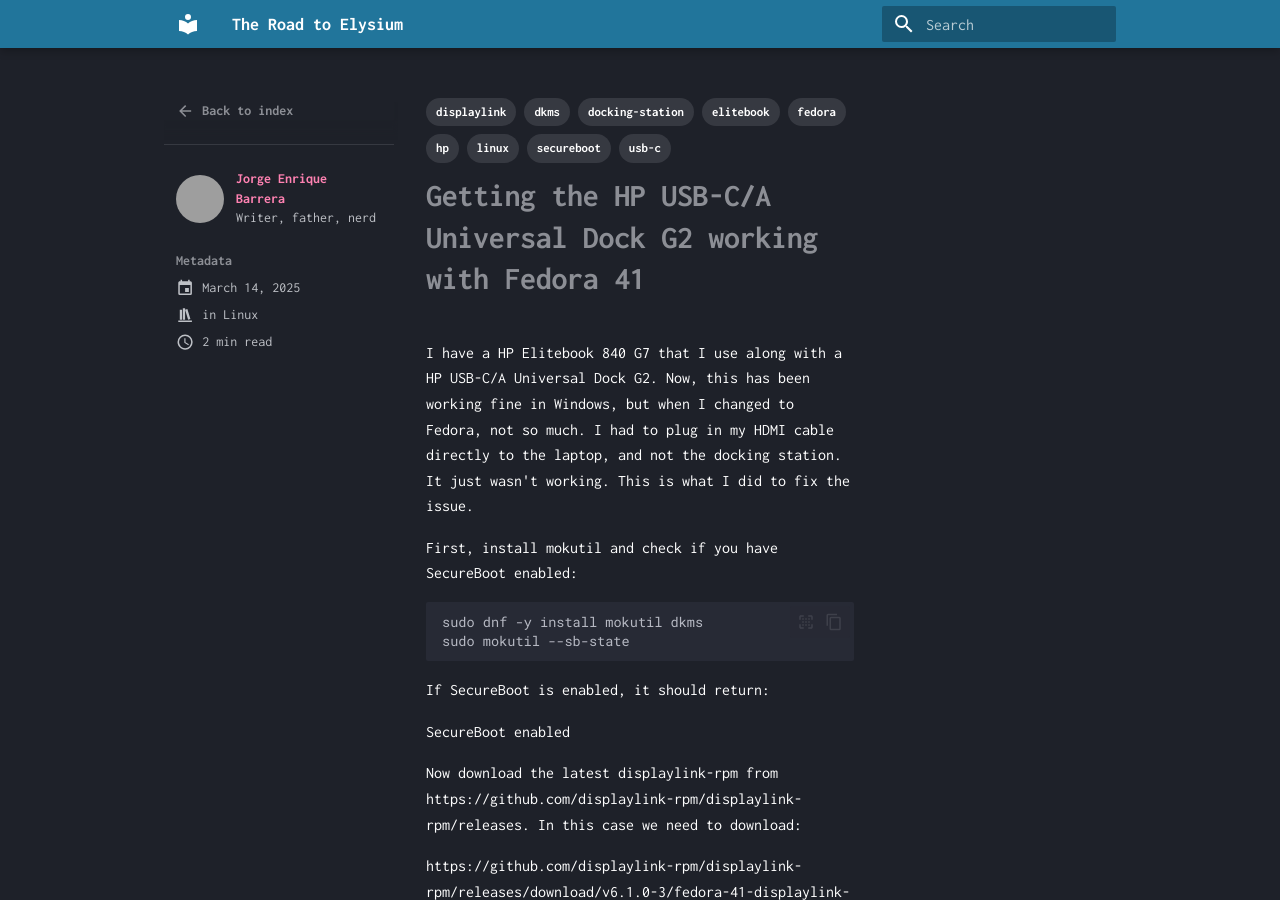
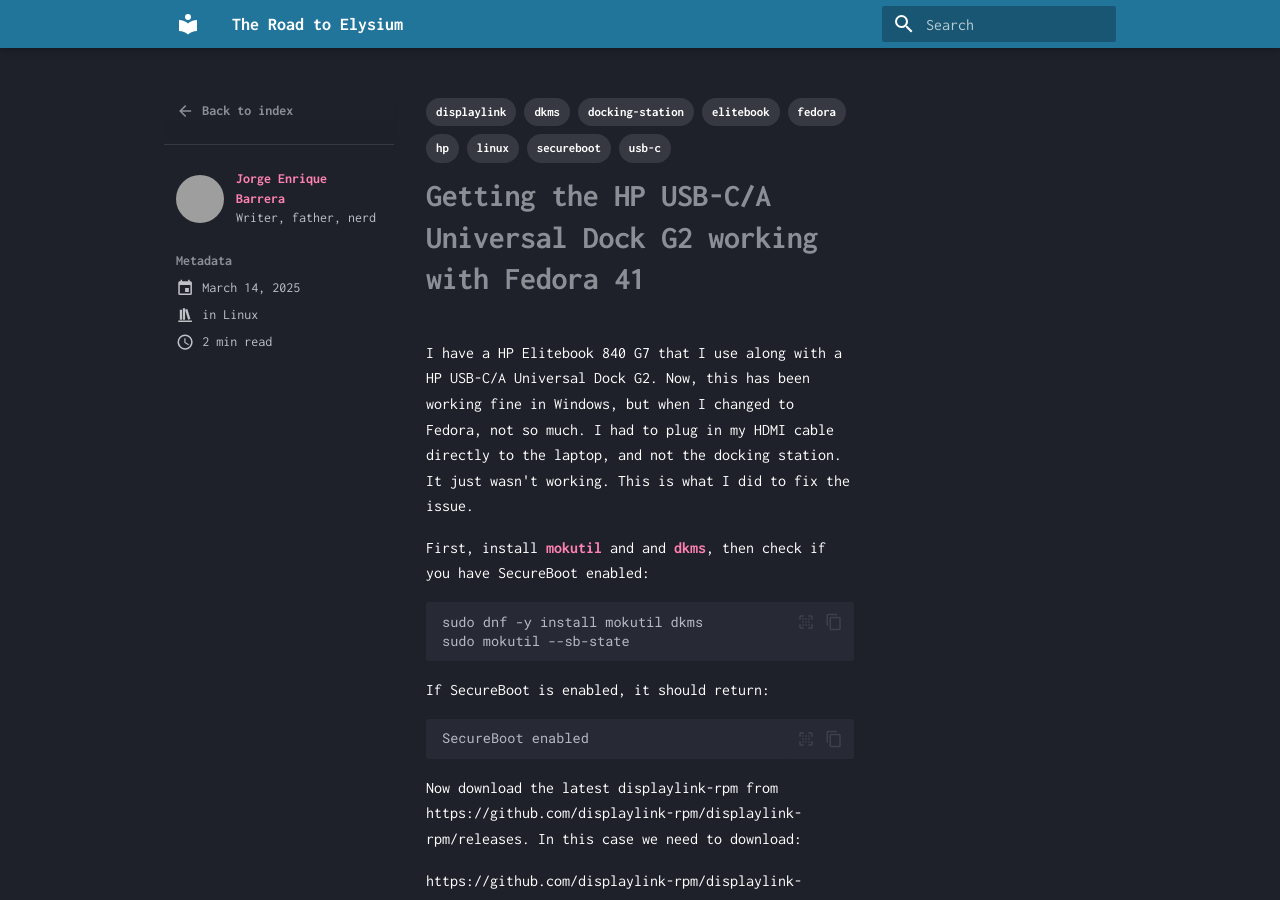
Before and after one commit to joenba7/joenba7.github.io, an MkDocs documentation site: the page built from docs/posts/hp-usb-c-dock-fedora41-displaylink.md, in a window 1280 px wide and 900 px high. Built offline with MkDocs 1.6.1 and Material for MkDocs 9.7.7, drawn with Linux system fonts in a browser that asks for light colours; grey boxes are pictures that could not be loaded.

Commit message:
Fixed minor things

````diff
--- a/docs/posts/hp-usb-c-dock-fedora41-displaylink.md
+++ b/docs/posts/hp-usb-c-dock-fedora41-displaylink.md
@@ -24,7 +24,7 @@
 
 <!-- more -->
 
-First, install mokutil and check if you have SecureBoot enabled:
+First, install **mokutil** and and **dkms**, then check if you have SecureBoot enabled:
 
 ```bash
 sudo dnf -y install mokutil dkms
@@ -33,7 +33,9 @@
 
 If SecureBoot is enabled, it should return:
 
+```
 SecureBoot enabled
+```
 
 Now download the latest displaylink-rpm from
 https://github.com/displaylink-rpm/displaylink-rpm/releases. In this case we
````
